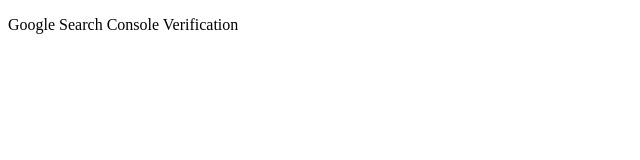
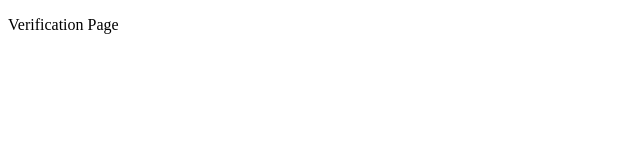
Before and after one commit to 1993-saleh/Internationally-Wanted-File-The-Secret-Cyber-Archive, a plain HTML site: page index.html in a window 1280 px wide. Shown: the whole page, without its empty margins (0-640 px from the left). Drawn offline with Linux system fonts and the light colour scheme.

Commit message:
Update index.html

```diff
--- a/index.html
+++ b/index.html
@@ -1,10 +1,10 @@
 <!DOCTYPE html>
 <html>
 <head>
-    <meta name="google-site-verification" content="HtttlYF9Gttnjq5NSJ3kqodDCH4816cwhzH6h65-Z4*" />
+    <meta name="google-site-verification" content="HtttlYF9FGttnjq5NSJ3kqodDCH4816cwhzH6h65-Z4" />
     <title>Verification</title>
 </head>
 <body>
-    <p>Google Search Console Verification</p>
+    <p>Verification Page</p>
 </body>
 </html>
```
